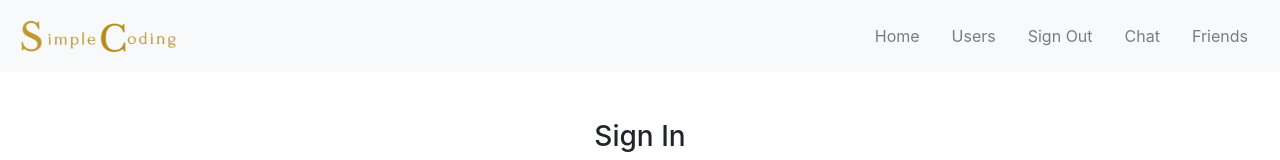
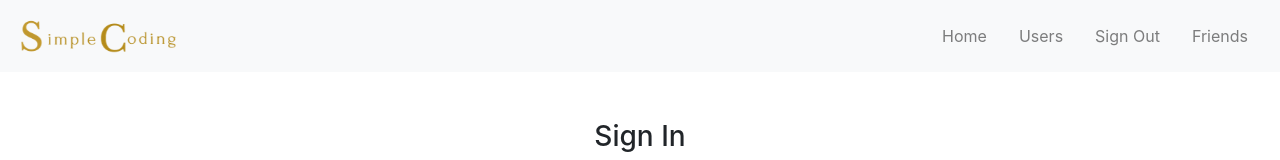
Before and after one commit to webtutsplus/social-network, a Vue app in the folder vue-social/: page /login in a window 1280 px wide. Shown: the top 160 px of the page. Built offline with nearby package versions, Linux system fonts and the light colour scheme; no server answers; sample sign-in values are in the browser's storage; what vue-chat-scroll would draw is missing.

Commit message:
Removed Chat option from navbar

```diff
--- a/vue-social/src/components/NavBar.vue
+++ b/vue-social/src/components/NavBar.vue
@@ -28,11 +28,6 @@
 
           <b-nav-item v-else>
             <a class="nav-link" href="#" @click="signOut">Sign Out</a>
-          </b-nav-item>
-
-
-          <b-nav-item v-if="username">
-            <router-link class="nav-link"  :to="'/room/'+this.username">Chat</router-link>
           </b-nav-item>
 
           <b-nav-item v-if="username">
--- a/vue-social/src/config.js
+++ b/vue-social/src/config.js
@@ -1 +1 @@
-export const API_BASE_URL = "http://localhost:8080/";
+export const API_BASE_URL = "http://165.22.182.0:8080/";
```
